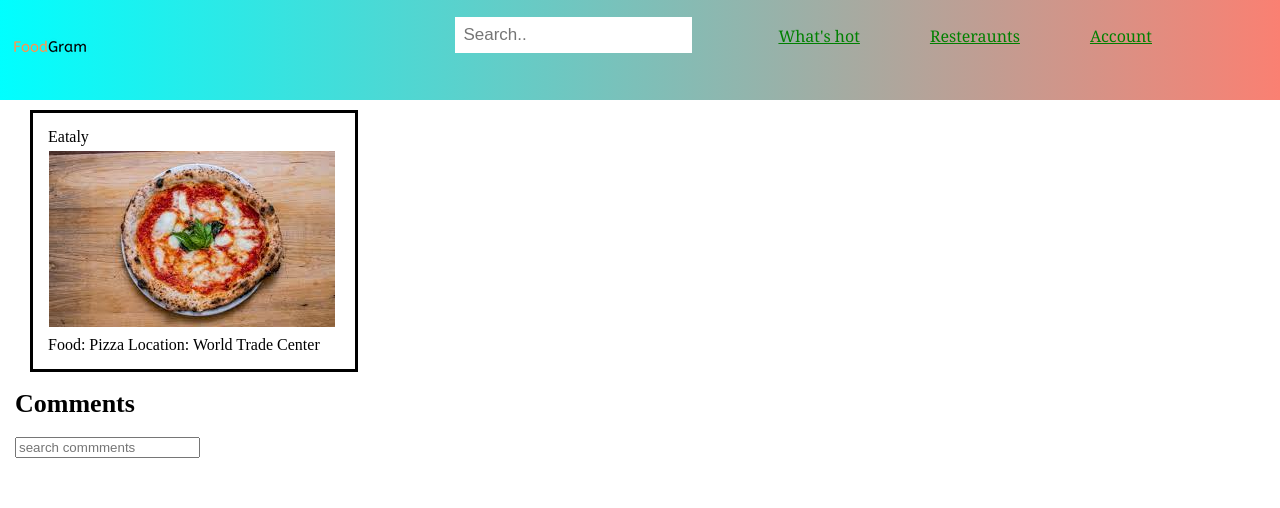
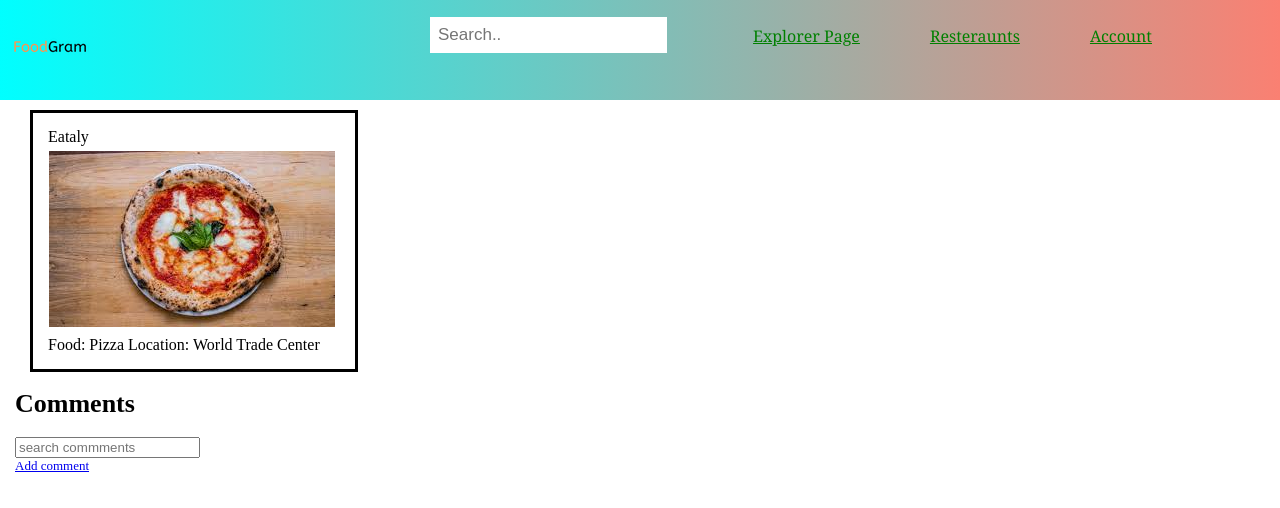
Before and after one commit to mjl776/FoodGram, a Vue app: page / in a window 1280 px wide. Shown: the top 508 px of the page. Built offline with nearby package versions, Linux system fonts and the light colour scheme; no server answers.

Commit message:
added router links to navbar and comment sect

```diff
--- a/src/components/Navbar.vue
+++ b/src/components/Navbar.vue
@@ -2,7 +2,7 @@
     <div class = "container">
         <nav>
         <ul>
-            <li> <a href = "#whatshot"> What's hot </a> </li>
+            <li> <router-link to = "/"> Explorer Page</router-link></li>
             <li> <a href = "#Resteraunts"> Resteraunts </a> </li>
             <li> <a href = "#Accounts"> Account </a> </li>
             <input type="text" placeholder="Search..">
--- a/src/components/showComments.vue
+++ b/src/components/showComments.vue
@@ -2,9 +2,13 @@
     <div id = "showComments">
         <h1>Comments</h1>
         <input type = "text" v-model="search" placeholder ="search commments"/>
+        <div class = "add comment">
+            <router-link to = "/add"> Add comment</router-link>
+        </div>
         <div v-for = "comments in filterComments" :key="comments.title" class = "single-comment">
             <h2> {{ comments.title }} </h2>
             <article> {{comments.body}} </article>
+            <router-link to = "/add"> Reply</router-link>
         </div>
     </div>
 </template>
```
